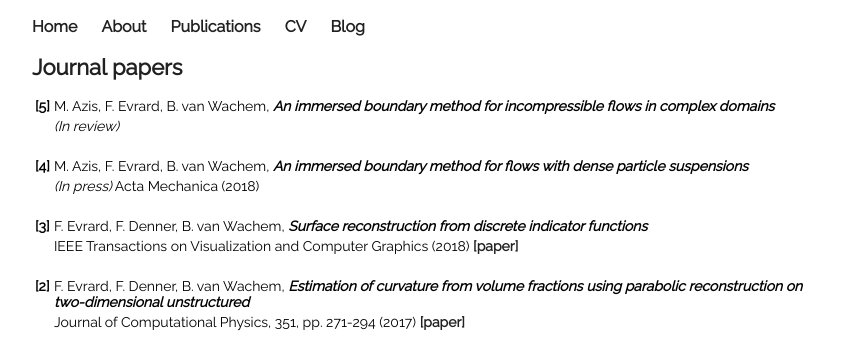
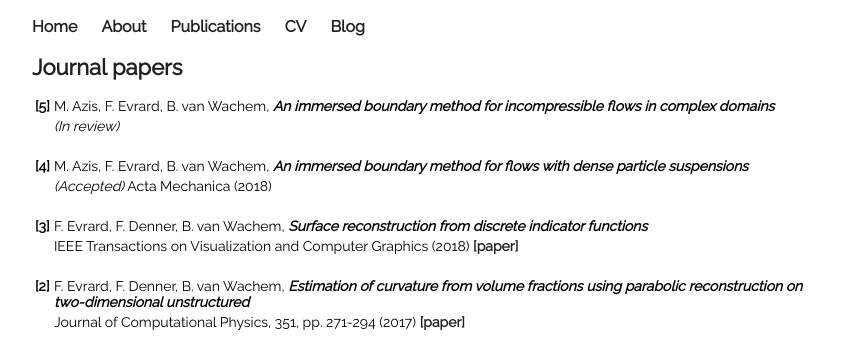
Before and after one commit to fabienevrard/fabienevrard.github.io, a Jekyll site: the page built from publications/index.html, in a window 1280 px wide. Shown: the top 354 px of the page, without its empty margins (208-1071 px from the left). Built offline with Jekyll 4.4.1, drawn with Linux system fonts in a browser that asks for light colours.

Commit message:
Update index.html

```diff
--- a/publications/index.html
+++ b/publications/index.html
@@ -21,7 +21,7 @@ title: Publications
 		 </tr>
 		 <tr>
 			 <td></td>
-			 <td><i>(In press)</i> Acta Mechanica (2018)</td>
+			 <td><i>(Accepted)</i> Acta Mechanica (2018)</td>
 		 </tr>
 		 <tr><td><br></td><td><br></td></tr>
 		 <tr>
```
